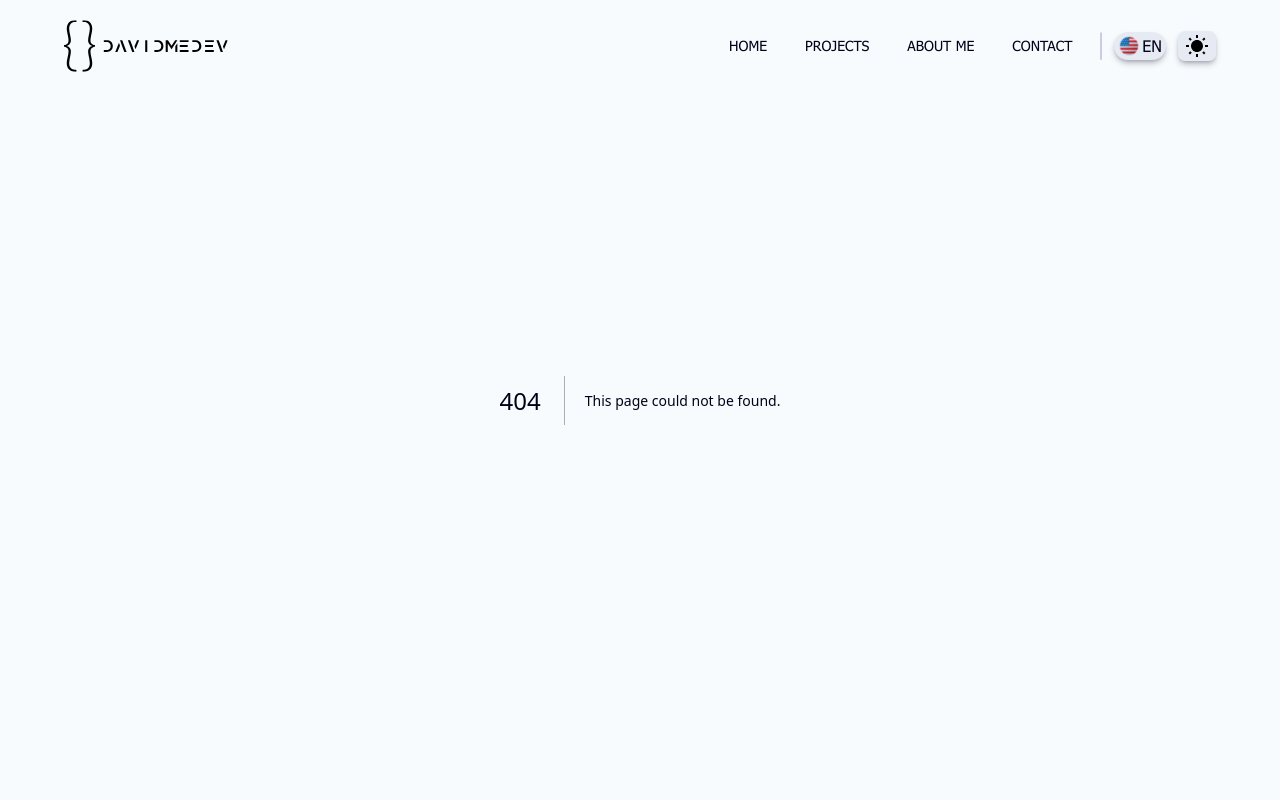
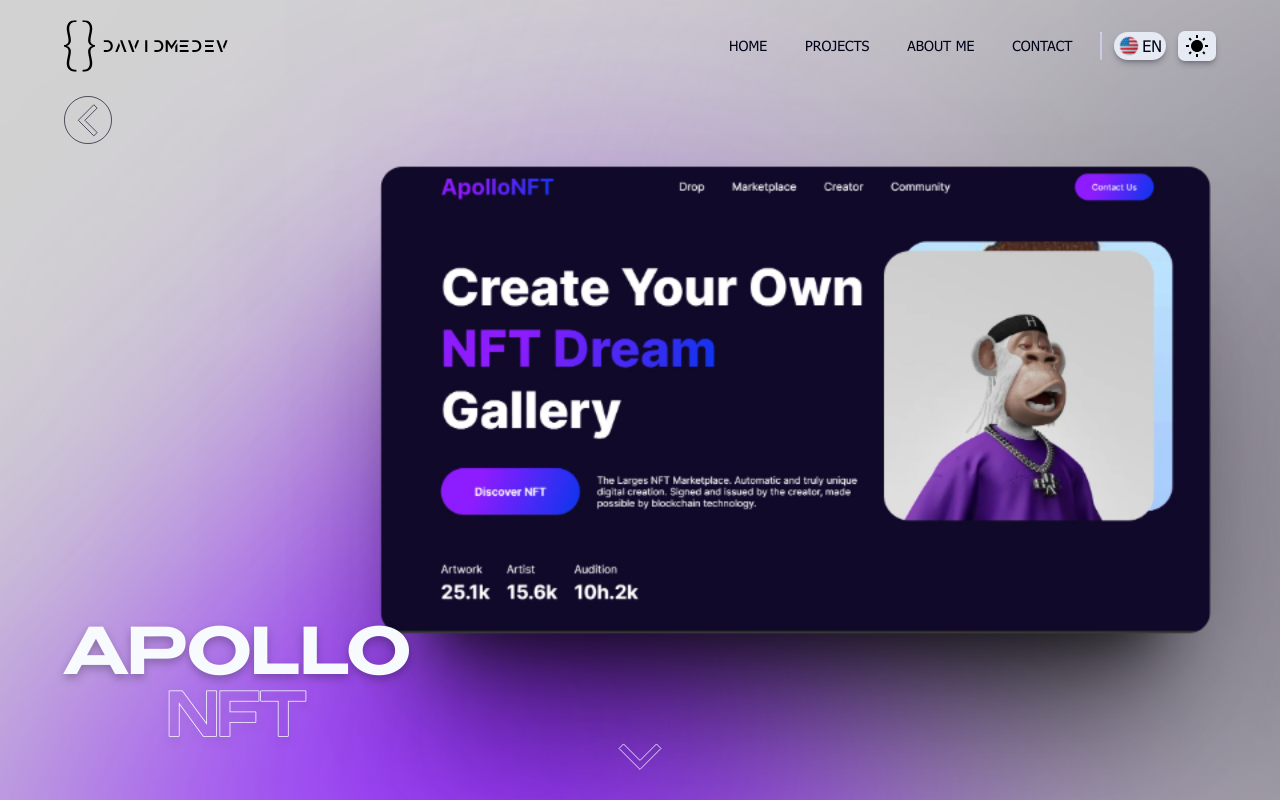
Before and after one commit to davidmedev222/portfolio-next, a Next.js app: page /projects/apollo-nft in a window 1280 px wide. Before the commit this address had no page. Shown: the top 800 px of the page. Built offline with nearby package versions, Linux system fonts and the light colour scheme.

Commit message:
feat(ui): add UI of the hero component to the project page

```diff
--- /dev/null
+++ b/src/app/projects/[slug]/components/ArrowBack.tsx
@@ -0,0 +1,20 @@
+'use client'
+import { useRouter } from 'next/navigation'
+
+function ArrowBack() {
+  const { back } = useRouter()
+
+  return (
+    <svg
+      onClick={back}
+      className='xs:left-16 xs:top-24 xs:h-12 xs:w-12 absolute left-4 top-16 h-8 w-8 cursor-pointer fill-transparent stroke-black stroke-[0.4px] transition-colors duration-300 hover:stroke-violet-500'
+      xmlns='http://www.w3.org/2000/svg'
+      viewBox='0 0 30 30'
+    >
+      <path d='M20.7167 7.53361L13.2086 15.0417L13.0672 15.1831L13.2086 15.3245L20.7167 22.8326L18.6338 24.9008L8.91617 15.1831L18.6338 5.46545L20.7167 7.53361Z' />
+      <circle cx='15' cy='15' r='14.75' />
+    </svg>
+  )
+}
+
+export default ArrowBack
--- /dev/null
+++ b/src/app/projects/[slug]/page.tsx
@@ -0,0 +1,21 @@
+import { ArrowIcon } from '@/components'
+import Image from 'next/image'
+import ArrowBack from './components/ArrowBack'
+
+function ProjectPage() {
+  return (
+    <main>
+      <section className='relative min-h-screen'>
+        <Image className='object-cover' src='/assets/projects/apollonft/mobile.png' fill alt='asd' />
+        <ArrowBack />
+        <div className='xs:text-[64px] xs:right-auto xs:left-16 xs:drop-shadow-heading absolute inset-x-0 bottom-12 mx-auto text-center text-2xl uppercase leading-none'>
+          <h1 className='font-benzin text-white'>Apollo</h1>
+          <h2 className='xs:text-white font-ego'>Nft</h2>
+        </div>
+        <ArrowIcon className='xs:stroke-white absolute inset-x-0 bottom-4 mx-auto h-5 w-3 -rotate-90 fill-transparent stroke-black stroke-[0.4px] md:h-14 md:w-7' />
+      </section>
+    </main>
+  )
+}
+
+export default ProjectPage
--- a/tailwind.config.ts
+++ b/tailwind.config.ts
@@ -86,6 +86,12 @@ const config: Config = {
       },
       gridTemplateColumns: {
         project: '2fr 1fr'
+      },
+      screens: {
+        xs: '496px'
+      },
+      dropShadow: {
+        heading: '0px 4px 4px rgba(0, 0, 0, 0.25)'
       }
     }
   },
```
Also changed, not shown: public/assets/projects/apollonft/apollonftmobilepresentacion.png (added), public/assets/projects/apollonft/mobile.png (added).
